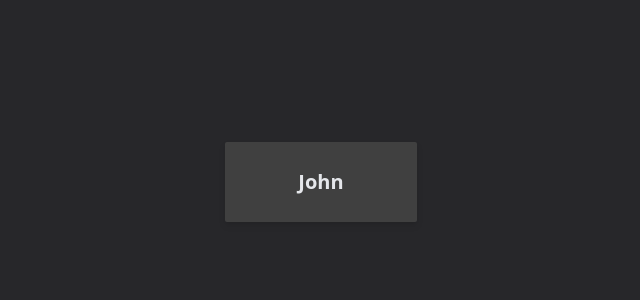
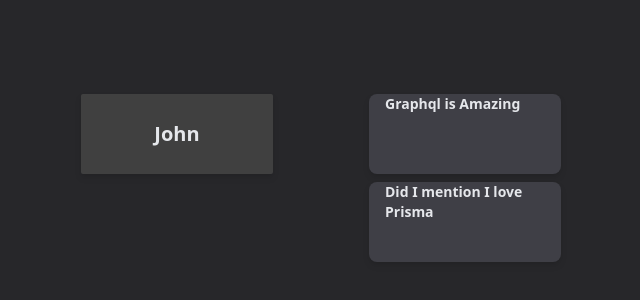
Before and after one commit to Zped08/Learn-e2e-type-safety, a React (Vite) app: page / in a window 1280 px wide. Shown: the part 218-518 px from the top of the page, without its empty margins (319-959 px from the left). Built offline with nearby package versions, Linux system fonts and the light colour scheme.

Commit message:
create component for render user message

```diff
--- /dev/null
+++ b/src/components/MessageDisplay.tsx
@@ -0,0 +1,18 @@
+import { Message } from "../types";
+
+type Props = {
+    message : Message
+    index : number
+}
+
+function MessageDisplay({message, index}: Props) {
+    return (
+        <div className="group mb-2 shrink-0 rounded-lg flex item-center drop-shadow-md bg-zinc-700 w-48 h-20 relative">
+            <p className="text-sm text-gray-200 font-bold px-4">
+                {message.body}
+            </p>
+        </div>
+    )
+}
+
+export default MessageDisplay
--- a/src/components/UserDisplay.tsx
+++ b/src/components/UserDisplay.tsx
@@ -1,4 +1,5 @@
 import { User } from "../types";
+import MessageDisplay from "./MessageDisplay";
 
 type Props = {
   user: User;
@@ -10,6 +11,11 @@
       <div className="rounded-sm flex justify-center items-center drop-shadow-md bg-neutral-700 w-48 h-20">
         <p className="text-xl text-gray-200 font-bold">{user.name}</p>
       </div>
+      <div>
+        {user.messages.map((message, i) => (
+          <MessageDisplay key={i} index={i} message={message} />
+        ))}
+      </div>
     </div>
   );
 }
```
